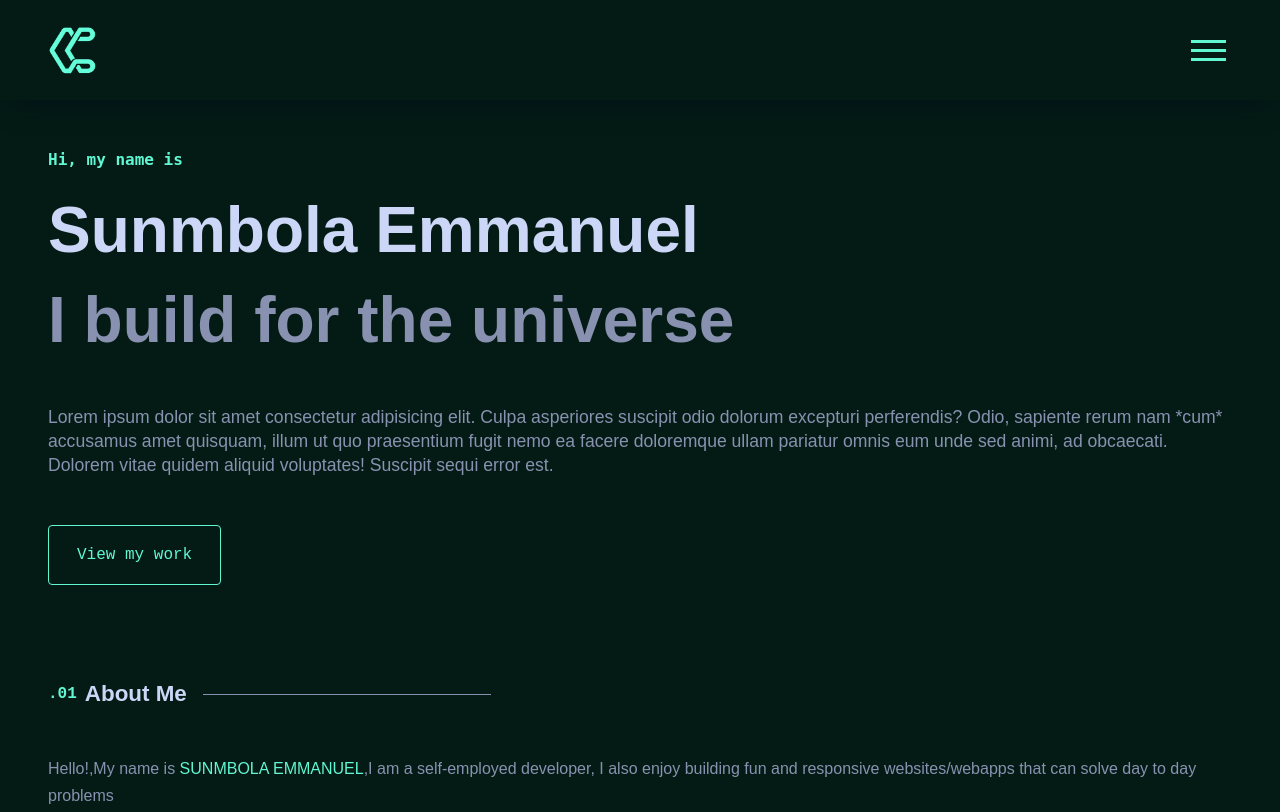
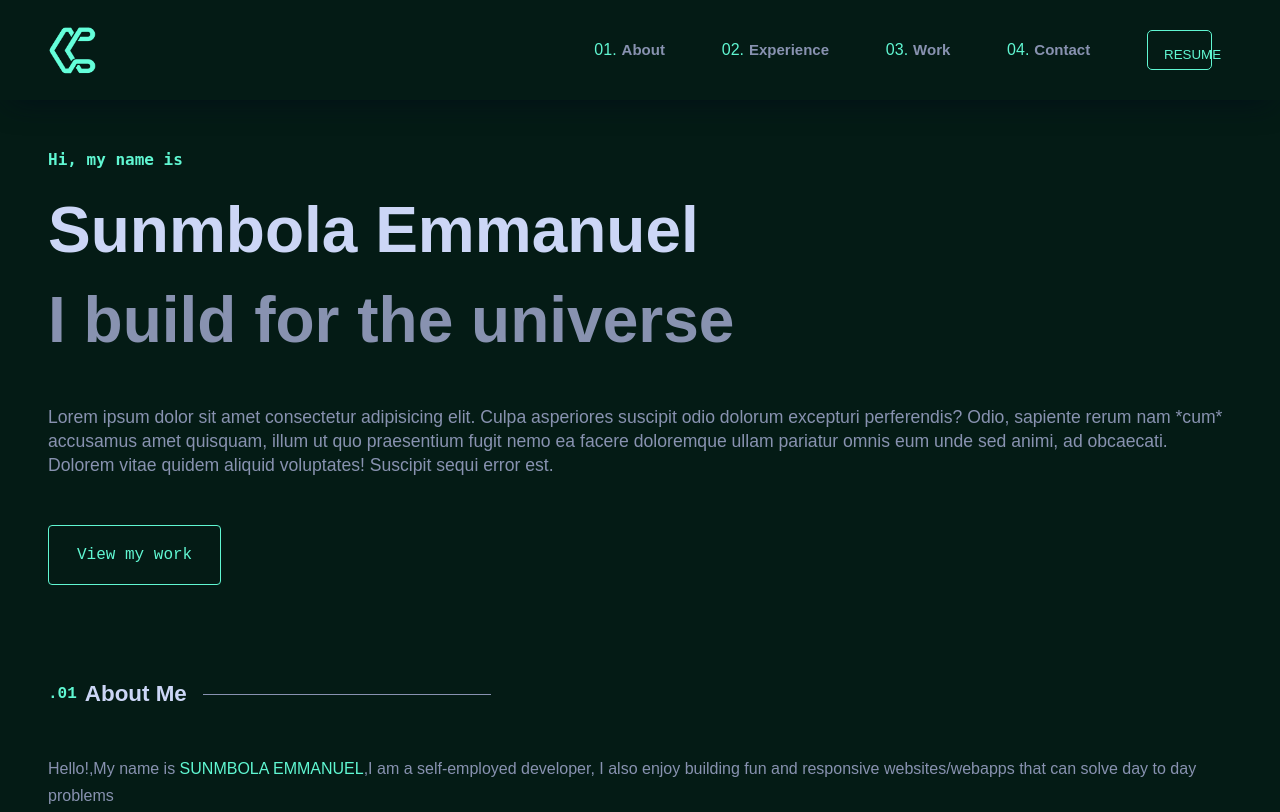
Before and after one commit to EMMANUEL-SUNMBOLA/portfolio3.0, a plain HTML site: page index.htm in a window 1280 px wide. Shown: the top 812 px of the page. Drawn offline with Linux system fonts and the light colour scheme.

Commit message:
quick commit

```diff
--- a/_nav.scss
+++ b/_nav.scss
@@ -107,3 +107,32 @@ nav {
     padding: 1rem 3rem;
   }
 }
+@media (min-width: 1024px) {
+  nav {
+    .hamburger {
+      display: none;
+    }
+    .nav-wrapper {
+      position: static;
+      flex-direction: row;
+      transform: translateX(0);
+      width: 100%;
+      background-color: transparent;
+      padding: 0;
+      ul {
+        flex-direction: row;
+        width: 100%;
+        height: auto;
+        justify-content: flex-end;
+        align-items: center;
+        gap: 5%;
+      }
+    }
+  }
+  button {
+    padding: 1rem;
+    margin: 0;
+    width: auto;
+    height: auto;
+  }
+}
```
Also changed, not shown: style.css, 1 other file.
